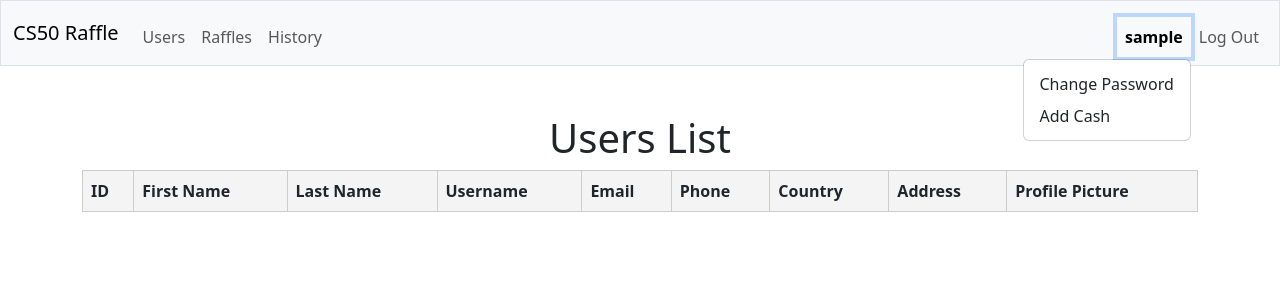
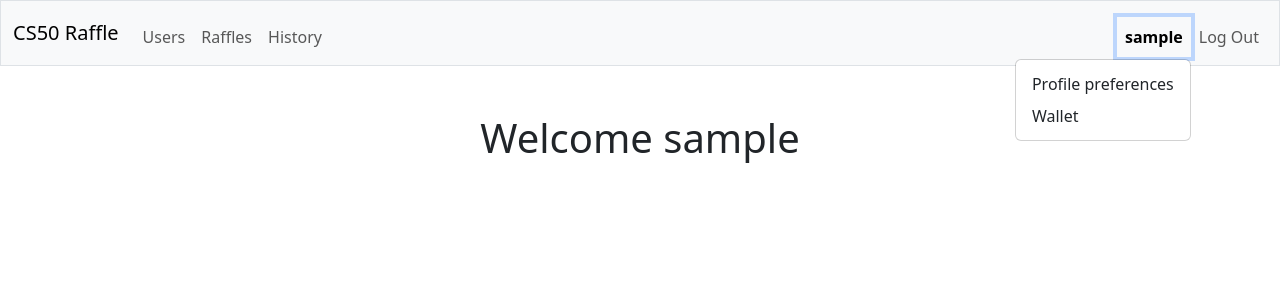
Before and after one commit to horialex/raffle-cs50, a Flask app: page / in a window 1280 px wide, after a click that opens the changed part. Shown: the top 300 px of the page. Run offline with Flask 3, Linux system fonts and the light colour scheme; the visitor is signed in with stand-in values (Sample User, id 1); tables that the repository leaves empty hold one stand-in row (values such as "Sample post"); lists and menus that the app fills with data are empty; parts of the project's set-up code (start-up, migrations or seed data) failed here and were passed over; some libraries are stand-ins or nearby versions.

Commit message:
[sql-alchemy] Divided admin content by user content

```diff
--- a/api/app.py
+++ b/api/app.py
@@ -6,6 +6,7 @@ from flask_session import Session
 from sqlalchemy import text
 from werkzeug.exceptions import RequestEntityTooLarge
 
+from models.user_model import User
 from db import db
 from users import users_bp
 from auth import auth_bp
@@ -15,9 +16,9 @@ from helpers.helpers import login_required, usd
 # Config
 # ----------------------------
 BASE_DIR = Path(__file__).resolve().parent.parent
-load_dotenv(BASE_DIR / ".env")  # must happen first
+load_dotenv(BASE_DIR / ".env")
 
-MAX_FILE_UPLOAD_SIZE = 3 * 1024 * 1024  # 3MB
+MAX_FILE_UPLOAD_SIZE = int(os.getenv("MAX_UPLOAD_MB", 3)) * 1024 * 1024
 
 app = Flask(
     __name__,
@@ -78,7 +79,13 @@ def after_request(response):
 
 @app.context_processor
 def inject_user():
-    return {"username": session.get("username")}
+    user_id = session.get("user_id")
+    user = None
+
+    if user_id:
+        user = User.query.get(user_id)
+
+    return {"current_user": user}
 
 
 # ----------------------------
@@ -87,16 +94,14 @@ def inject_user():
 @app.route("/", methods=["GET"])
 @login_required
 def home():
-    print("!!!")
-    first_name = session.get("first_name", "")
-    return render_template("index.html", first_name=first_name)
+    return render_template("index.html")
 
 
 @app.route("/health")
 def health():
     try:
         db.session.execute(text("SELECT 1"))
-        return {"status": "database connected Y"}
+        return {"status": "database connected"}
     except Exception as e:
         return {"error": str(e)}, 500
 
@@ -106,6 +111,7 @@ def health():
 # ----------------------------
 @app.errorhandler(404)
 @app.errorhandler(405)
+@app.errorhandler(403)
 def page_not_found(e):
     return render_template("404.html")
 
--- a/api/auth.py
+++ b/api/auth.py
@@ -42,8 +42,6 @@ def login():
         # Log user in
         # ----------------------------
         session["user_id"] = user.id
-        session["username"] = user.username
-        session["first_name"] = user.first_name
 
         return redirect("/")
 
--- a/api/models/user_model.py
+++ b/api/models/user_model.py
@@ -28,6 +28,7 @@ class User(db.Model):
         onupdate=func.now(),
         nullable=False,
     )
+    # last_login_at = db.Column(db.DateTime(timezone=True), nullable=True) # add this with a migration
 
     @property
     def is_admin(self):
--- a/api/users.py
+++ b/api/users.py
@@ -3,6 +3,7 @@ import hashlib
 import os
 from flask import (
     Blueprint,
+    abort,
     flash,
     redirect,
     render_template,
@@ -147,9 +148,13 @@ def register():
 # ----------------------------
 # Get users list
 # ----------------------------
-@users_bp.route("/", methods=["GET"])
+@users_bp.route("/users", methods=["GET"])
 @login_required
 def get_users():
+    user = User.query.get(session["user_id"])
+    if not user.is_admin:
+        abort(403)
+
     page = request.args.get("page", 1, type=int)
     per_page = request.args.get("per_page", 20, type=int)
     per_page = min(per_page, 100)
@@ -171,6 +176,7 @@ def get_users():
             "country": u.country,
             "address": u.address,
             "profilePicture": u.profile_picture,
+            "createdAt": u.created_at,
         }
         for u in pagination.items
     ]
--- a/templates/_navbar.html
+++ b/templates/_navbar.html
@@ -7,9 +7,11 @@
             <span class="navbar-toggler-icon"></span>
         </button>
         <div class="collapse navbar-collapse" id="navbar">
-            {% if session["user_id"] %}
+            {% if current_user %}
             <ul class="navbar-nav me-auto mt-2">
+                {% if current_user.is_admin %}
                 <li class="nav-item"><a class="nav-link" href="/users">Users</a></li>
+                {% endif %}
                 <li class="nav-item"><a class="nav-link" href="/raffles">Raffles</a></li>
                 <li class="nav-item"><a class="nav-link" href="/history">History</a></li>
             </ul>
@@ -17,11 +19,11 @@
                 <li class="nav-item dropdown">
                     <a class="nav-link" href="#" id="userDropdown" role="button" data-bs-toggle="dropdown"
                         aria-expanded="false">
-                        <strong>{{username}}</strong>
+                        <strong>{{current_user.username}}</strong>
                     </a>
                     <ul class="dropdown-menu dropdown-menu-end" aria-labelledby="userDropdown">
-                        <li><a class="dropdown-item" href="/change-password">Change Password</a></li>
-                        <li><a class="dropdown-item" href="/add-cash">Add Cash</a></li>
+                        <li><a class="dropdown-item" href="/profile-preferences">Profile preferences</a></li>
+                        <li><a class="dropdown-item" href="/wallet">Wallet</a></li>
                     </ul>
                 </li>
                 <li class="nav-item"><a class="nav-link" href="/logout">Log Out</a></li>
--- a/templates/index.html
+++ b/templates/index.html
@@ -5,5 +5,5 @@ Home
 {% endblock %}
 
 {% block main %}
-<h1>Welcome {{first_name}} </h1>
+<h1>Welcome {{ current_user.username }} </h1>
 {% endblock %}
--- a/templates/register.html
+++ b/templates/register.html
@@ -6,9 +6,9 @@ Register user
 
 {% block main %}
 <div id="main">
-    <div class="container">
+    <div class="container ">
         <div class="card shadow-sm">
-            <div class="card-body">
+            <div class="card-body bg-light rounded shadow-sm">
                 <h2 class="card-title text-center mb-2">Join us</h2>
                 <p class="card-title text-center mb-4">Create your account and test your luck</p>
                 <form id="register-form" action="/register" method="post" enctype="multipart/form-data">
--- a/templates/users.html
+++ b/templates/users.html
@@ -18,6 +18,7 @@ Home
             <th>Country</th>
             <th>Address</th>
             <th>Profile Picture</th>
+            <th>Created Date</th>
         </tr>
     </thead>
     <tbody>
@@ -31,6 +32,7 @@ Home
             <td>{{ user.phone }}</td>
             <td>{{ user.country }}</td>
             <td>{{ user.address }}</td>
+            <td>{{ user.createdAt }}</td>
             <td>
                 {% if user.profilePicture %}
                 <img src="{{ url_for('static', filename='uploads/images/' ~ user.profilePicture) }}"
```
Also changed, not shown: api/db.py (+0 -24 lines), 1 other file.
